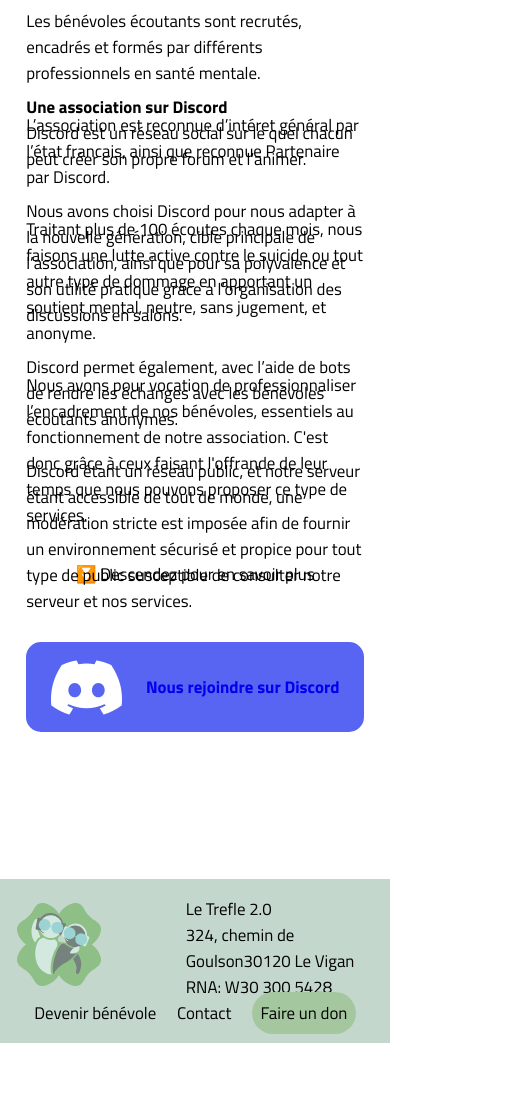
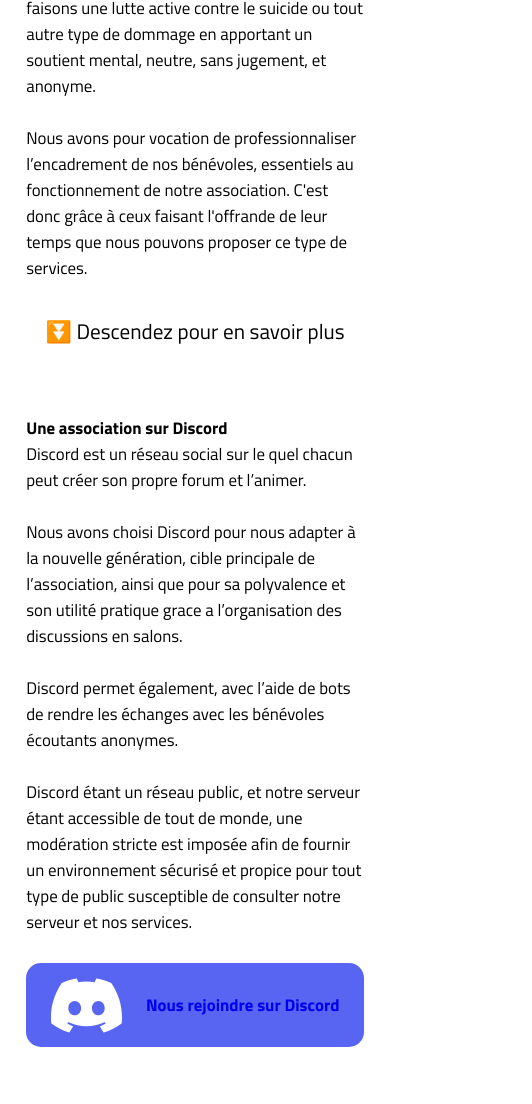
Before and after one commit to Valdouz/Rework-le-trefle-website, a plain HTML site: page index.html in a window 390 px wide. Shown: the part 840-1944 px from the top of the page, 532 px wide, since content can reach past the window. Before the commit the page ends 1883 px from the top, so only its background shows below. Drawn offline with Linux system fonts and the light colour scheme; grey boxes are pictures that could not be loaded.

Commit message:
Add responsive

```diff
--- a/style/main.css
+++ b/style/main.css
@@ -144,3 +144,36 @@ footer .right a {
     border-radius: 3vh;
     padding: 1vh;
 }
+
+@media (max-width: 1000px) {
+    .benevol-text {
+        padding: 0;
+    }
+    .benevol .img img{
+        width: 30vh;
+    }
+    .scroll-text {
+        font-size: 2.5vh;
+    }
+    .invite {
+        margin-top: 30vh;
+    }
+    .discord{
+        margin-top: 40vh;
+    }
+    .discord-text .invite a {
+        height: 10vh;
+        width: 40vh;
+    }
+    iframe {
+        opacity: 0;
+        position: absolute;
+        width: 90000vh;
+    }
+    footer {
+        margin-top: 0vh;
+    }
+    .left .footer-text {
+        margin-left: 2vh;
+    }
+}
```
